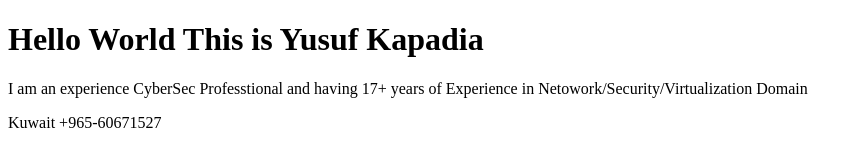
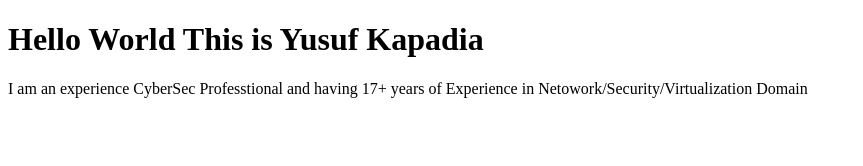
Before and after one commit to yusufq8/yusufkapadia, a plain HTML site: page index.html in a window 1280 px wide. Shown: the whole page, without its empty margins (0-863 px from the left). Drawn offline with Linux system fonts and the light colour scheme.

Commit message:
Update index.html

```diff
--- a/index.html
+++ b/index.html
@@ -3,6 +3,5 @@
 <body>
 <h1>Hello World This is Yusuf Kapadia</h1>
 <p>I am an experience CyberSec Professtional and having 17+ years of Experience in Netowork/Security/Virtualization Domain</p>
-<p>Kuwait +965-60671527</p>
 </body>
 </html>
```
